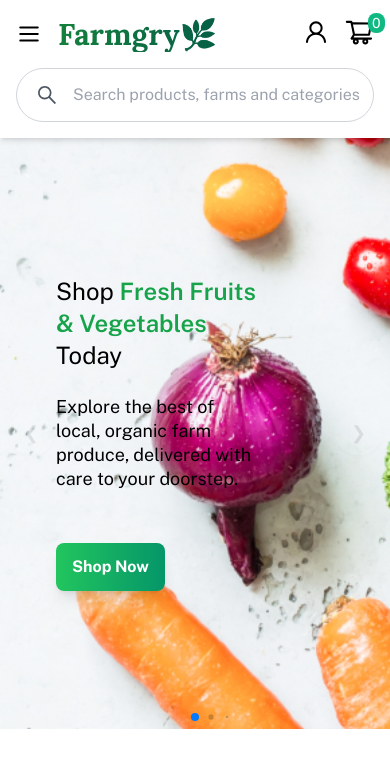
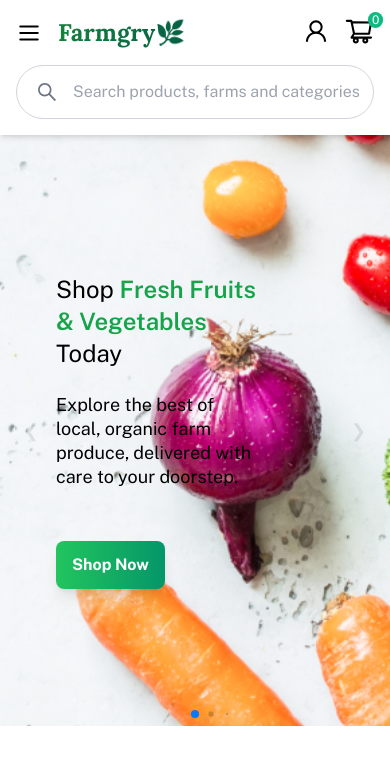
Before and after one commit to Anagho/gmc-ecom-demo, a React (Vite) app in the folder frontend/: page / in a window 390 px wide. Shown: the top 768 px of the page. Built offline with nearby package versions, Linux system fonts and the light colour scheme; no server answers.

Commit message:
added mobile ui

```diff
--- a/frontend/src/components/ui/Navbar.jsx
+++ b/frontend/src/components/ui/Navbar.jsx
@@ -181,7 +181,7 @@ function Navbar() {
 
               {/* Logo */}
               <NavLink to={"/"}>
-                <h2 className="font-bold font-lora text-3xl text-center bg-gradient-to-r from-green-700 to-emerald-800 text-transparent bg-clip-text">
+                <h2 className="font-bold font-lora text-2xl text-center bg-gradient-to-r from-green-700 to-emerald-800 text-transparent bg-clip-text">
                   Farmgry🌿
                 </h2>
               </NavLink>
@@ -204,7 +204,7 @@ function Navbar() {
                 <Space>
                   <ShoppingCartOutlined className="text-3xl" />
                 </Space>
-                <span className="bg-emerald-500 absolute -top-1 left-6 px-1 text-white rounded-lg text-center text-sm">
+                <span className="bg-emerald-500 absolute -top-1 left-6 px-1 text-white rounded-full text-center text-xs">
                   {cartItems.length}
                 </span>
               </NavLink>
@@ -215,7 +215,7 @@ function Navbar() {
           <div className="w-full mt-4">
             {/* Search Input */}
             <div className="flex items-center border border-gray-300 rounded-full px-3 py-2">
-              <SearchOutlined className="text-xl text-gray-600 p-2 rounded-full" />
+              <SearchOutlined className="text-xl text-gray-500 p-2 rounded-full" />
               <input
                 type="text"
                 placeholder="Search products, farms and categories"
```
